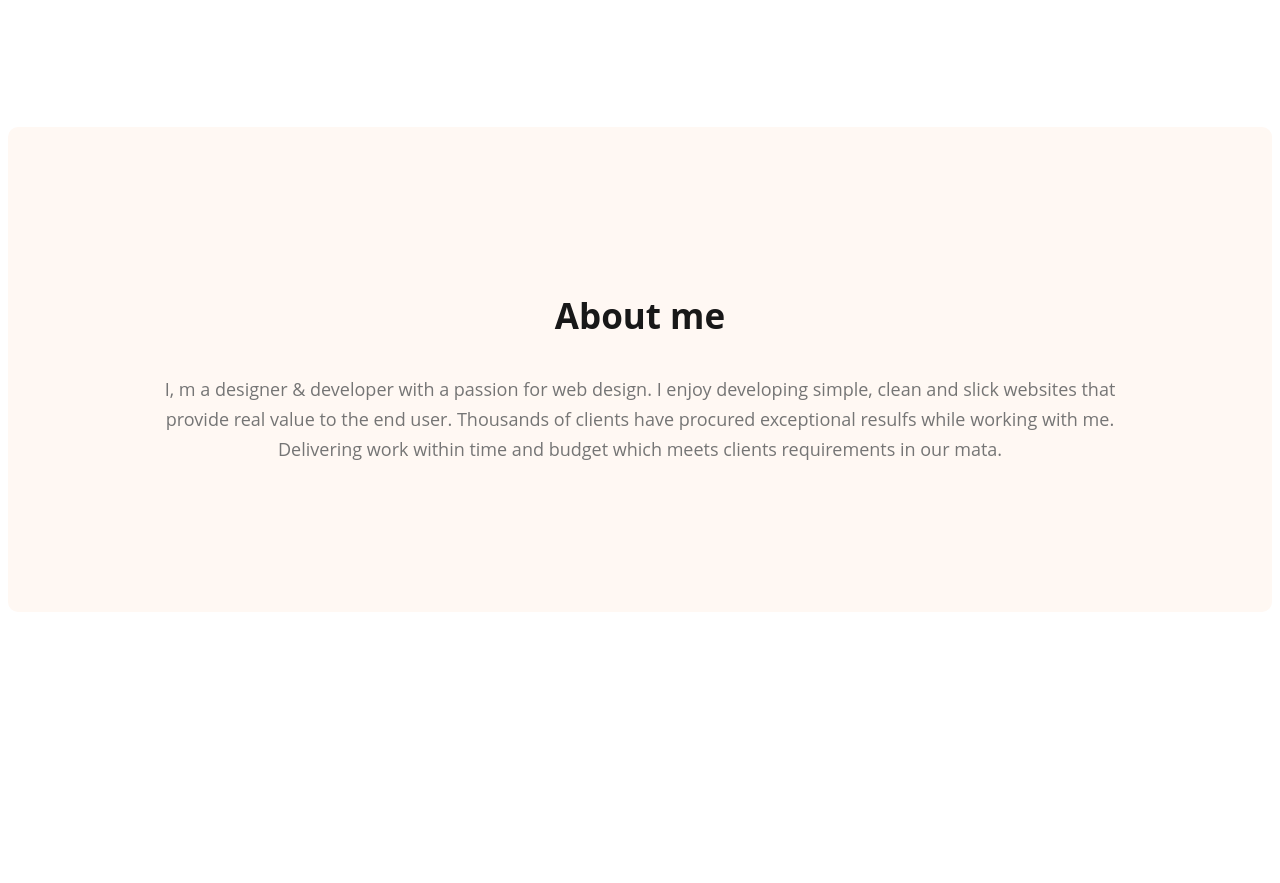
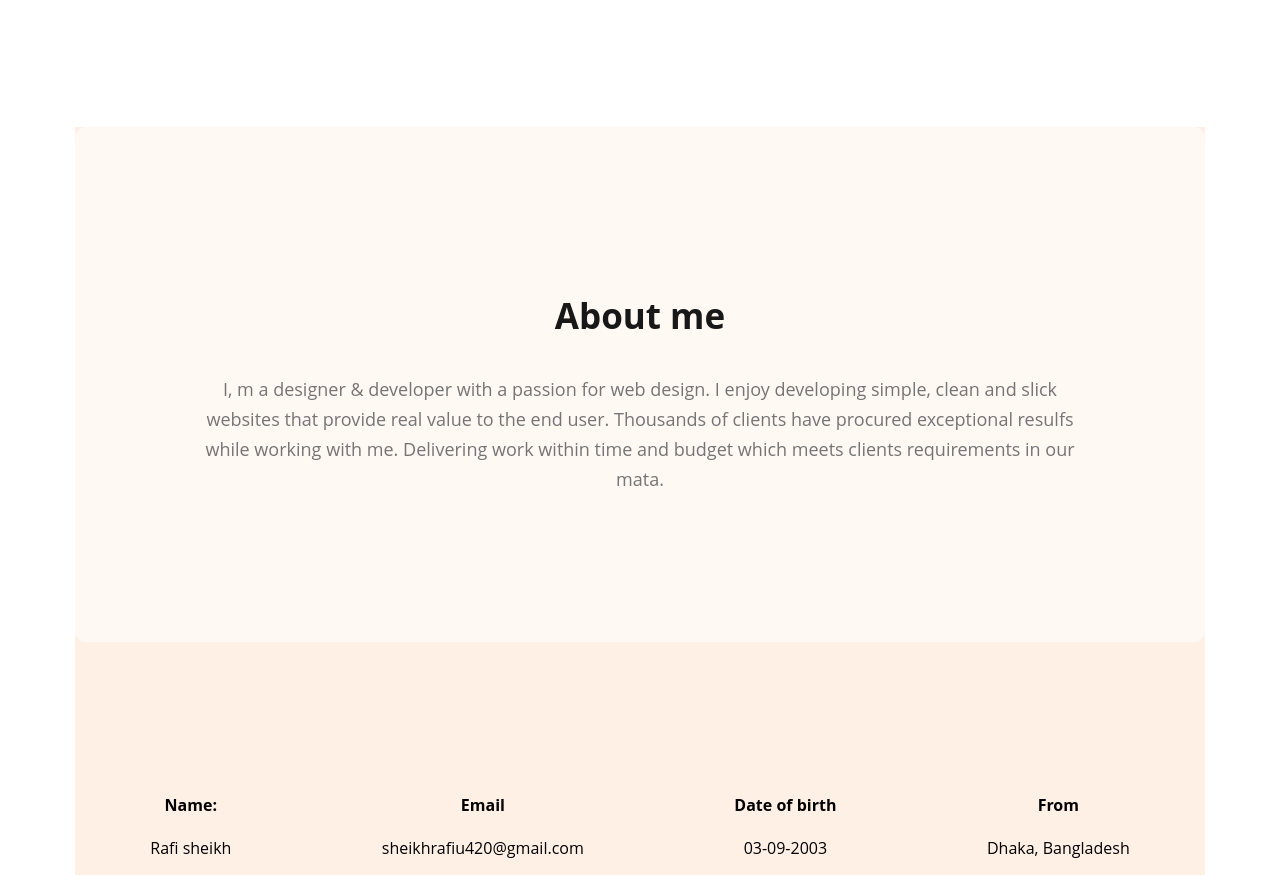
Before and after one commit to Rafithesheikh/Portfolio, a plain HTML site: page index.html in a window 1280 px wide. Shown: the part 680-1563 px from the top of the page. Before the commit the page ends 1422 px from the top, so only its background shows below. Drawn offline with Linux system fonts and the light colour scheme; a web font is replaced by a local one.

Commit message:
added about information

```diff
--- a/Styles/portfolio.css
+++ b/Styles/portfolio.css
@@ -91,6 +91,12 @@ nav a{
 
 }
 /* Main section style */
+main{
+    max-width: 1130px;
+    margin: 0px auto;
+    background-color:#FD6E0A1A
+
+}
 
 /* About section Style */
 .about{
@@ -108,3 +114,10 @@ font-style: normal;
 font-weight: 400;
 line-height: 30px;
 }
+.about-info-container{
+    display: flex;
+    justify-content: space-around;
+}
+.about-info{
+    text-align: center;
+}
--- a/index.html
+++ b/index.html
@@ -37,7 +37,24 @@
             <h3 class="section-title">About me</h3>
             <p class="section-description">I, m a designer & developer with a passion for web design. I enjoy developing simple, clean and slick websites that provide real value to the end user. Thousands of clients have procured exceptional resulfs while working with me. Delivering work within time and budget which meets clients requirements in our mata.</p>
         </section>
-
+        <div class="about-info-container">
+            <div class="about-info">
+                <h4 class="info-title">Name:</h4>
+                <p class="info-description">Rafi sheikh</p>
+            </div>
+            <div class="about-info">
+                <h4 class="info-title">Email</h4>
+                <p class="info-description">sheikhrafiu420@gmail.com</p>
+            </div>
+            <div class="about-info">
+                <h4 class="info-title">Date of birth</h4>
+                <p class="info-description">03-09-2003</p>
+            </div>
+            <div class="about-info">
+                <h4 class="info-title">From</h4>
+                <p class="info-description">Dhaka, Bangladesh</p>
+            </div>
+        </div>
     </main>
     <footer>
 
```
